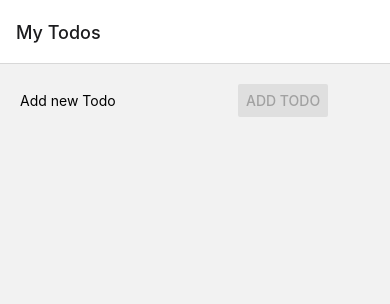
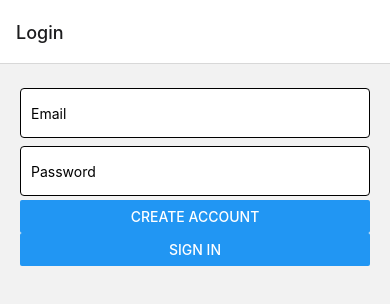
Before and after one commit to EduardoJMenezes/todo-app, a React Native app: screen / in a window 390 px wide. Shown: the top 304 px of the page. Built offline with nearby package versions, Linux system fonts and the light colour scheme; no server answers; the database is empty.

Commit message:
login and register page

```diff
--- a/App.tsx
+++ b/App.tsx
@@ -2,24 +2,24 @@ import { createNativeStackNavigator } from '@react-navigation/native-stack';
 import { NavigationContainer } from '@react-navigation/native';
 import List from './app/screens/List';
 import Details from './app/screens/Details';
+import Login from './app/screens/Login';
+import { useEffect, useState } from 'react';
+import { onAuthStateChanged } from 'firebase/auth';
 
 const Stack = createNativeStackNavigator()
 
 export default function App() {
+  const [authenticated, setAuthenticated] = useState(false)
 
-  // onAuthStateChanged(FIREBASE_AUTH, (user) => {
-  //   if (user) {
-
-  //   } else {
-          //
-  //   }
-  //  })
+  useEffect(() => {
+    onAuthStateChanged
+  })
 
   return (
     <NavigationContainer>
-      <Stack.Navigator>
+      <Stack.Navigator initialRouteName="Login">
         <Stack.Screen name="My Todos" component={List} />
-        <Stack.Screen name="Details" component={Details} />
+        <Stack.Screen name="Login" component={Login} />
       </Stack.Navigator>
     </NavigationContainer>
   );
--- a/app/screens/List.tsx
+++ b/app/screens/List.tsx
@@ -1,7 +1,7 @@
 import { View, Text, Button, StyleSheet, TextInput, FlatList, TouchableOpacity } from 'react-native'
 import React, { useEffect, useState } from 'react'
 import { FIRESTORE_DB } from '../../firebaseConfig'
-import { addDoc, collection, onSnapshot } from 'firebase/firestore'
+import { addDoc, collection, deleteDoc, doc, onSnapshot, updateDoc } from 'firebase/firestore'
 import Ionicons from '@expo/vector-icons/Ionicons';
 import { Entypo } from '@expo/vector-icons';
 
@@ -41,18 +41,19 @@ const List = ({ navigation }: any) => {
     }
 
     const renderTodo = ({item}: any) => {
+        const ref = doc(FIRESTORE_DB, `todos/${item.id}`)
         const toggleDone = async() => {
-
+            updateDoc(ref, { done: !item.done})
         }
 
         const deleteItem = async() => {
-
+            deleteDoc(ref)
         }
         return (
             <View style={styles.todoContainer}>
                 <TouchableOpacity onPress={toggleDone} style={styles.todo}>
-                    {item.done && <Ionicons name="checkmark-circle" />}
-                    {!item.done && <Entypo name="circle" size={24} color="black" />}
+                    {item.done && <Ionicons name="checkmark-circle" size={32} color="green"  />}
+                    {!item.done && <Entypo name="circle" size={32} color="black" />}
                     <Text style={styles.todoText}>{item.title}</Text>
                 </TouchableOpacity>
                 <Ionicons name="trash-bin-outline" size={24} color="red" onPress={deleteItem} />
@@ -63,7 +64,7 @@ const List = ({ navigation }: any) => {
     return (
         <View style={styles.container}>
             <View style={styles.form}>
-                <TextInput placeholder="Add new Todo" onChangeText={(text: string) => setTodo(text)} value={todo} />
+                <TextInput style={styles.input} placeholder="Add new Todo" onChangeText={(text: string) => setTodo(text)} value={todo} />
                 <Button onPress={addTodo} title="Add Todo" disabled={todo === ''} />
             </View>
             {todos.length > 0 && (
@@ -103,6 +104,7 @@ const styles = StyleSheet.create({
     },
     todoText: {
         flex: 1,
+        paddingHorizontal: 4
     },
     todo: {
         flex: 1,
--- a/app/screens/Login.tsx
+++ b/app/screens/Login.tsx
@@ -1,10 +1,46 @@
-import { View, Text } from 'react-native'
-import React from 'react'
+import { View, Text, TextInput, Button, StyleSheet } from 'react-native'
+import React, { useState } from 'react'
+import { createUserWithEmailAndPassword, getAuth, signInWithEmailAndPassword } from 'firebase/auth'
 
-export default function Login() {
+const Login = () => {
+  const [email, setEmail] = useState<string>('')
+  const [password, setPassword] = useState<string>('')
+  const auth = getAuth()
+
+  const signUp = async() => {
+    createUserWithEmailAndPassword(auth, email, password)
+    alert('Check your emails!')
+  }
+
+  const signIn = async() => {
+    signInWithEmailAndPassword(auth, email, password)
+  }
+
   return (
-    <View>
-      <Text>Login</Text>
+    <View style={styles.container}>
+      <TextInput style={styles.input} placeholder="Email" onChangeText={(text: string) => setEmail(text)} value={email} />
+      <TextInput style={styles.input} textContentType='password' placeholder="Password" onChangeText={(text: string) => setPassword(text)} value={password} />
+
+      <Button onPress={signUp} title="Create account" />
+      <Button onPress={signIn} title="Sign in" />
     </View>
   )
 }
+
+export default Login
+
+const styles = StyleSheet.create({
+  container: {
+    marginHorizontal: 20,
+    flexDirection: 'column',
+    paddingVertical: 20
+  },
+  input: {
+      marginVertical: 4,
+      height: 50,
+      borderWidth: 1,
+      borderRadius: 4,
+      padding: 10,
+      backgroundColor: '#fff'
+  }
+})
```
